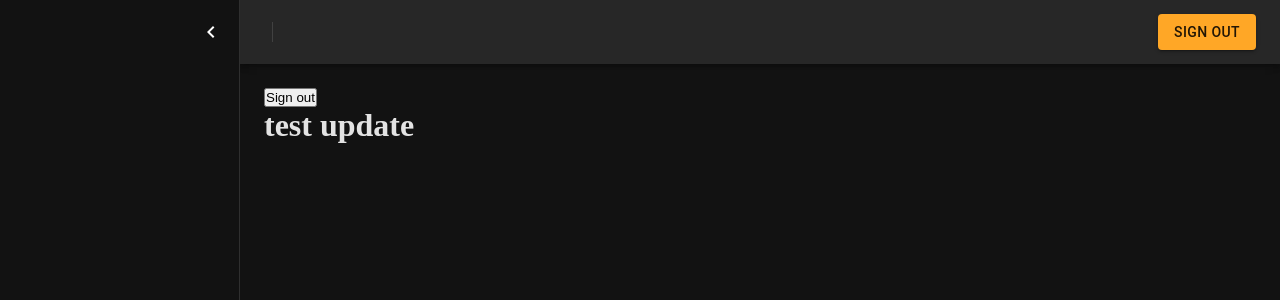
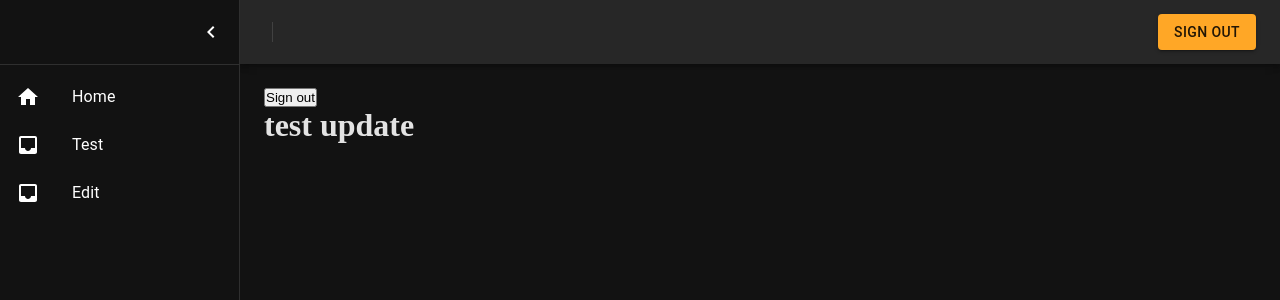
Before and after one commit to thomasreichmann/auto-twitch-compiler-web, a Next.js app: page / in a window 1280 px wide. Both pictures are taken after a click on the button "menu". Shown: the top 300 px of the page. Built offline with nearby package versions, Linux system fonts and the light colour scheme; no server answers.

Commit message:
base nav list drawer

```diff
--- a/src/components/header/index.tsx
+++ b/src/components/header/index.tsx
@@ -7,8 +7,6 @@ export interface HeaderProps {
 }
 
 const Header = (props: HeaderProps) => {
-  console.log(props);
-
   return (
     <Toolbar>
       <BarContent onDrawerClick={props.onOpen} open={props.open} />
--- /dev/null
+++ b/src/components/layout/drawerContent.tsx
@@ -0,0 +1,44 @@
+import { Home, Inbox } from "@mui/icons-material";
+import {
+  List,
+  ListItemButton,
+  ListItemIcon,
+  ListItemText,
+} from "@mui/material";
+import { useRouter } from "next/router";
+import React, { ReactElement, ReactNode } from "react";
+
+type LinkProps = {
+  icon: ReactElement;
+  href: string;
+  title: string;
+};
+
+const DrawerLink = (props: LinkProps) => {
+  const router = useRouter();
+
+  const handleClick = () => {
+    router.push(props.href);
+  };
+
+  return (
+    <ListItemButton onClick={handleClick}>
+      <ListItemIcon>{props.icon}</ListItemIcon>
+      <ListItemText primary={props.title} />
+    </ListItemButton>
+  );
+};
+
+const DrawerContent = () => {
+  return (
+    <>
+      <List>
+        <DrawerLink icon={<Home />} href="/" title="Home" />
+        <DrawerLink icon={<Inbox />} href="test" title="Test" />
+        <DrawerLink icon={<Inbox />} href="edit" title="Edit" />
+      </List>
+    </>
+  );
+};
+
+export default DrawerContent;
--- a/src/components/layout/index.tsx
+++ b/src/components/layout/index.tsx
@@ -1,9 +1,23 @@
 import React, { ReactElement, ReactNode, useState } from "react";
 import Grid from "@mui/material/Unstable_Grid2";
 import Header, { HeaderProps } from "../header";
-import { Box, Drawer, IconButton, styled, useTheme } from "@mui/material";
-import { ChevronLeft, ChevronRight } from "@mui/icons-material";
+import {
+  Box,
+  Divider,
+  Drawer,
+  IconButton,
+  List,
+  ListItem,
+  ListItemButton,
+  ListItemIcon,
+  ListItemText,
+  Typography,
+  styled,
+  useTheme,
+} from "@mui/material";
+import { ChevronLeft, ChevronRight, Inbox, Mail } from "@mui/icons-material";
 import MuiAppBar, { AppBarProps as MuiAppBarProps } from "@mui/material/AppBar";
+import DrawerContent from "./drawerContent";
 
 const drawerWidth = 240;
 
@@ -96,6 +110,8 @@ const Layout = (page: ReactElement): ReactNode => {
                 {theme.direction === "ltr" ? <ChevronLeft /> : <ChevronRight />}
               </IconButton>
             </DrawerHeader>
+            <Divider />
+            <DrawerContent />
           </Drawer>
         </Grid>
         <Grid>
--- a/src/pages/login/index.tsx
+++ b/src/pages/login/index.tsx
@@ -9,7 +9,6 @@ interface LoginProps {
 }
 
 const Login: NextPageWithLayout<LoginProps> = (props: LoginProps) => {
-  console.log(props);
   return (
     <>
       <Button
```
Also changed, not shown: src/pages/edit/index.tsx (added, +7 -0 lines), src/pages/test/index.tsx (added, +7 -0 lines).
